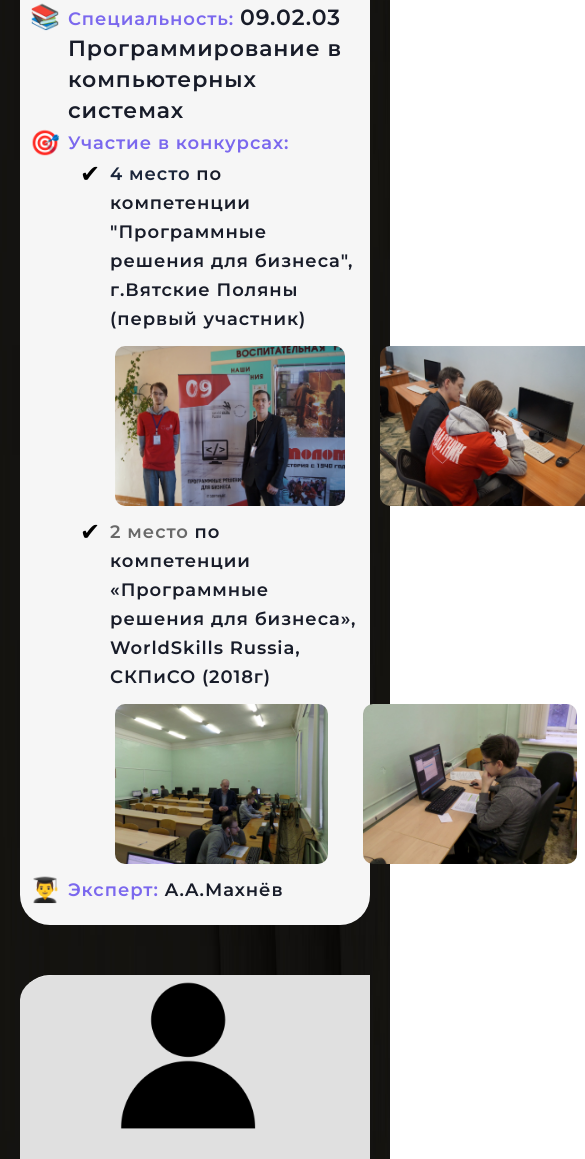
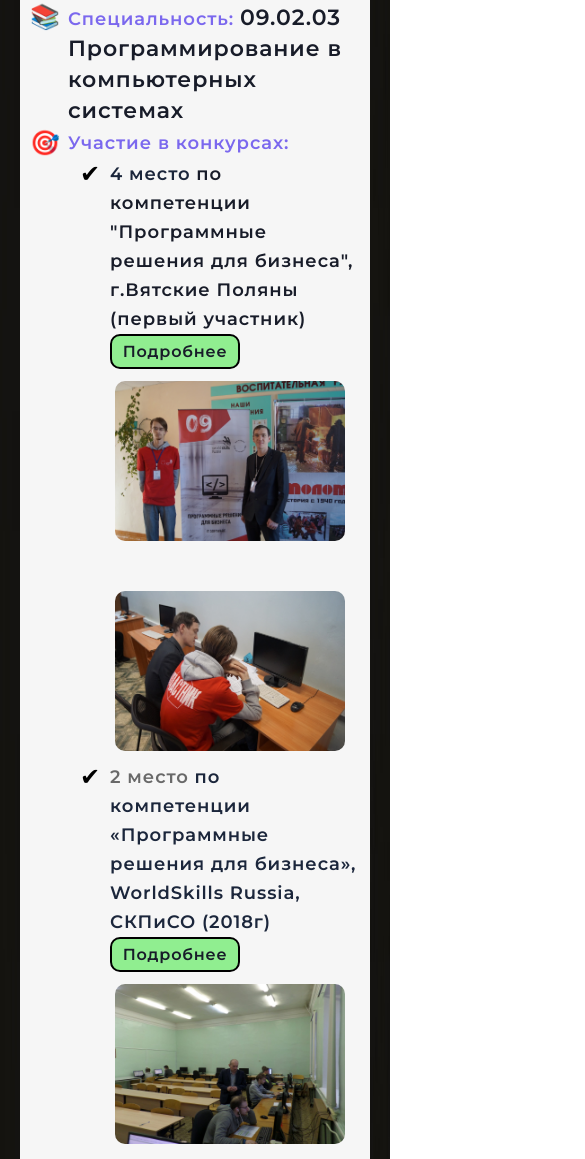
Before and after one commit to Mathew2223/college-project, a website: page index.html in a window 390 px wide. Shown: the part 452-1611 px from the top of the page, 585 px wide, since content can reach past the window. Drawn offline with Linux system fonts and the light colour scheme.

Commit message:
add: resources of members competition (but not all)

```diff
--- a/index.html
+++ b/index.html
@@ -47,7 +47,7 @@
                 <li class="special_student_2">
                     <p class="special_student-p"><span class="text-members_purple__color">Участие в конкурсах:</span></p>
                     <li class="special_student_results">
-                        <a class="special_student-p__purple" href="https://slobkoll.ru/news/239/66/student-kolledzha-uchastnik-III-regionalnogo-chempionata-World-Skills-molodye-professionaly/" target="_blank"><span style="color: #1B263B;" class="twenty-19-competition">4 место</span> по компетенции "Программные решения для бизнеса", г.Вятские Поляны (первый участник)</a>
+                        <p class="special_student-p"><span style="color: #1B263B;" class="twenty-19-competition">4 место</span> по компетенции "Программные решения для бизнеса", г.Вятские Поляны (первый участник) <button class="info_button"><a style="font-size: 16px;" class="special_student-p" href="https://slobkoll.ru/news/239/66/student-kolledzha-uchastnik-III-regionalnogo-chempionata-World-Skills-molodye-professionaly/" target="_blank">Подробнее</a></button></p>
                     </li>
                     <div class="competition_photos">
                         <img class="competition_photo" src="members_photos/DSC03333 (1024x682).jpg" alt="" onclick="openPopup(this.src)">
@@ -57,7 +57,7 @@
                         </div>
                     </div>
                     <li class="special_student_results">
-                        <a class="special_student-p__purple" href="https://slobkoll.ru/news/347/66/otborochnyj-chempionat-molodye-professionaly/" target="_blank"><span class="twenty-19-competition"><span class="silver_color">2 место </span> по компетенции «Программные решения для бизнеса»,<br>WorldSkills Russia, СКПиСО (2018г)</span></a>
+                        <p class="special_student-p"><span class="twenty-19-competition"><span class="silver_color">2 место </span> по компетенции «Программные решения для бизнеса»,<br>WorldSkills Russia, СКПиСО (2018г) </span><button class="info_button"><a style="font-size: 16px;" class="special_student-p" href="https://slobkoll.ru/news/347/66/otborochnyj-chempionat-molodye-professionaly/" target="_blank">Подробнее</a></button></p>
                     </li>
                     <div class="competition_photos">
                         <img class="competition_photo" src="members_photos/SAM_8352.jpeg" alt="" onclick="openPopup(this.src)">
@@ -88,10 +88,10 @@
                 <li class="special_student_2">
                     <p class="special_student-p"><span class="text-members_purple__color">Участие в конкурсах:</span></p>
                     <li class="special_student_results">
-                        <a class="special_student-p__purple" href="https://slobkoll.ru/news/347/66/otborochnyj-chempionat-molodye-professionaly/" target="_blank"><span class="twenty-19-competition"><span class="brown_color">3 место </span> по компетенции «Программные решения для бизнеса»,<br>WorldSkills Russia, СКПиСО (2018г)</span></a>
+                        <p class="special_student-p"><span class="twenty-19-competition"><span class="brown_color">3 место </span> по компетенции «Программные решения для бизнеса»,<br>WorldSkills Russia, СКПиСО (2018г) </span><button class="info_button"><a style="font-size: 16px;" class="special_student-p" href="https://slobkoll.ru/news/347/66/otborochnyj-chempionat-molodye-professionaly/" target="_blank">Подробнее</a></button></p>
                     </li>
                     <li class="special_student_results">
-                        <a class="special_student-p__purple" href="https://www.vpmt.ru/node/11622?ysclid=m3nhp5klre516209245" target="_blank"><span class="twenty-19-competition"><span class="brown_color">3 место </span> по компетенции «Программные решения для бизнеса»,<br>г.Вятские Поляны (2019г)</span></a>
+                        <p class="special_student-p"><span class="twenty-19-competition"><span class="brown_color">3 место </span> по компетенции «Программные решения для бизнеса»,<br>г.Вятские Поляны (2019г) </span><button class="info_button"><a style="font-size: 16px;" class="special_student-p" href="https://www.vpmt.ru/node/11622?ysclid=m3nhp5klre516209245" target="_blank">Подробнее</a></button></p>
                     </li>
                     <div class="competition_photos">
                         <img class="competition_photo" src="members_photos/cheglakov.jpg" alt="" onclick="openPopup(this.src)">
@@ -205,6 +205,7 @@
         popup.style.display = 'flex';
         popup.classList.add('visible');
     }
+
     function closePopup() {
         const popup = document.getElementById('popup')
         popup.classList.remove('visible');
@@ -212,10 +213,42 @@
             popup.style.display = 'none';
         }, 500);
     }
+
     document.addEventListener('keydown', function(event) {
-            if (event.key = 'Escape') {
-                closePopup();
-            }
+        if (event.key === 'Escape') {
+            closePopup();
+        }
     });
+    let closePopupHandler;
+
+    function enableMobileClose() {
+        const popup = document.getElementById("popup");
+        if (popup && !closePopupHandler) {
+            closePopupHandler = closePopup;
+            popup.addEventListener('click', closePopupHandler);
+        }
+    }
+
+    function disableMobileClose() {
+        const popup = document.getElementById("popup");
+        if (popup && closePopupHandler) {
+            popup.removeEventListener('click', closePopupHandler);
+            closePopupHandler = null;
+        }
+    }
+
+    function changeTextBasedOnScreenWidth() {
+        if (window.innerWidth < 900) {
+            disableMobileClose();
+        } else {
+            enableMobileClose();
+        }
+    }
+
+    window.onload = function() {
+        changeTextBasedOnScreenWidth();
+    };
+
+    window.onresize = changeTextBasedOnScreenWidth;
 </script>
 </body>
--- a/members.js
+++ b/members.js
@@ -8,7 +8,7 @@ let members = [
         href: 'https://aviakat.ru/downloads/rumo/olimp/o_ved.pdf',
         photo_href: [],
         experting: 'А.А.Махнёв',
-        competition_results: ['<span class="silver_color">2 место</span> во Всероссийской олимпиаде профессионального мастерства 2019 год'],
+        competition_results: ['<span class="silver_color">2 место</span> во Всероссийской олимпиаде профессионального мастерства 2019 год '],
         // bb_year: 'Год выпуска:'
     },
     {
@@ -18,7 +18,7 @@ let members = [
         href: 'https://vk.com/wall-24316094_3275?ysclid=m3ninxj0vo565605635',
         photo_href: ['members_photos/sedov.jpg'],
         experting: 'А.А.Махнёв',
-        competition_results: ['<span class="brown_color">3 место</span> по компетенции "Программные решения для бизнеса", г.Вятские Поляны – февраль 2021 год']
+        competition_results: ['<span class="brown_color">3 место</span> по компетенции "Программные решения для бизнеса", г.Вятские Поляны – февраль 2021 год ']
     },
     {
         element: document.createElement('div'),
@@ -27,7 +27,7 @@ let members = [
         href: 'https://www.vpmt.ru/node/11793?ysclid=m3nhgcz1th593378480',
         photo_href: ['members_photos/chernih.jpg'],
         experting: '',
-        competition_results: ['<span class="brown_color">3 место</span> по компетенции "Программные решения для бизнеса", г.Вятские Поляны – февраль 2020 год']
+        competition_results: ['<span class="brown_color">3 место</span> по компетенции "Программные решения для бизнеса", г.Вятские Поляны – февраль 2020 год ']
     },
     {
         element: document.createElement('div'),
@@ -36,7 +36,7 @@ let members = [
         href: 'https://www.vpmt.ru/node/11793?ysclid=m3nhgcz1th593378480',
         photo_href: ['members_photos/ekimova.jpg'],
         experting: '',
-        competition_results: ['<span class="gold_color">1 место</span> по компетенции «ИТ-решения для бизнеса на платформе «1С:Предприятие 8»» – февраль 2020 год']
+        competition_results: ['<span class="gold_color">1 место</span> по компетенции «ИТ-решения для бизнеса на платформе «1С:Предприятие 8»» – февраль 2020 год ']
     },
     {
         element: document.createElement('div'),
@@ -45,7 +45,7 @@ let members = [
         href: 'https://vk.com/wall-24316094_3275?ysclid=m3ninxj0vo565605635',
         photo_href: ['members_photos/poroshina.jpg', 'members_photos/poroshina2.jpg'],
         experting: 'А.С.Бобров',
-        competition_results: ['<span class="brown_color">3 место</span> по компетенции "ИТ-решения для бизнеса на платформе 1С", г.Вятские Поляны – февраль 2021 год']
+        competition_results: ['<span class="brown_color">3 место</span> по компетенции "ИТ-решения для бизнеса на платформе 1С", г.Вятские Поляны – февраль 2021 год ']
     },
     {
         element: document.createElement('div'),
@@ -54,7 +54,7 @@ let members = [
         href: 'https://www.vpmt.ru/node/11622?ysclid=m3nhp5klre516209245',
         photo_href: ['members_photos/bobrov.jpg'],
         experting: '',
-        competition_results: ['Медальон «За профессионализм» по компетенции «ИТ - решения для бизнеса на платформе "1С: Предприятие 8"», г.Вятские Поляны – февраль 2019 год']
+        competition_results: ['Медальон «За профессионализм» по компетенции «ИТ - решения для бизнеса на платформе "1С: Предприятие 8"», г.Вятские Поляны – февраль 2019 год ']
     },
     {
         element: document.createElement('div'),
@@ -63,7 +63,7 @@ let members = [
         href: 'https://vk.com/wall-24316094_4370?ysclid=m3v9uf465f986520444',
         photo_href: [],
         experting: 'А.А.Махнёв',
-        competition_results: ['<span class="gold_color">1 место</span> по компетенции "Программные решения для бизнеса", г.Вятские Поляны – февраль 2022 год']
+        competition_results: ['<span class="gold_color">1 место</span> по компетенции "Программные решения для бизнеса", г.Вятские Поляны – февраль 2022 год ']
     },
     {
         element: document.createElement('div'),
@@ -73,7 +73,7 @@ let members = [
         // 2 место - https://vk.com/wall-24316094_6450?ysclid=m3v9ssfyj6720591635
         photo_href: [],
         experting: 'С.Т.Выдрина',
-        competition_results: ['<span class="brown_color">3 место</span> по компетенции "ИТ-решения для бизнеса на платформе 1С", г.Вятские Поляны – февраль 2022 год']
+        competition_results: ['<span class="brown_color">3 место</span> по компетенции "ИТ-решения для бизнеса на платформе 1С", г.Вятские Поляны – февраль 2022 год ']
         // competition_results2: '<span class="silver_color">2 место</span>, по компетенции «Разработка мобильных приложений», г.Киров –март 2023'
     },
     {
@@ -83,7 +83,7 @@ let members = [
         href: 'https://www.vpmt.ru/node/12337?ysclid=m3ni15wj17202705121',
         photo_href: ['members_photos/hamidullin.jpeg'],
         experting: '',
-        competition_results: [`<span class="gold_color">1 место</span> по компетенции "Программные решения для бизнеса", г.Вятские Поляны – март 2023 год`]
+        competition_results: [`<span class="gold_color">1 место</span> по компетенции "Программные решения для бизнеса", г.Вятские Поляны – март 2023 год `]
     },
     {
         element: document.createElement('div'),
@@ -92,14 +92,14 @@ let members = [
         href: 'https://slobkoll.ru/news/1013/66/regionalnyj-etap-chempionata-po-professionalnomu-masterstvu-professionaly/',
         photo_href: [],
         experting: 'А.А.Махнёв',
-        competition_results: ['<span class="gold_color">1 место</span> по компетенции "Программные решения для бизнеса", г.Вятские Поляны – март 2024 год']
+        competition_results: ['<span class="gold_color">1 место</span> по компетенции "Программные решения для бизнеса", г.Вятские Поляны – март 2024 год ']
     },
     {
         element: document.createElement('div'),
         title: 'Выдрин Семён',
         href: '',
         photo_href: [],
-        competition_results: ['Эксперт чемпионата по компетенции «ИТ-решения для бизнеса на платформе «1С:Предприятие 8», г.Вятские Поляны – февраль 2022, март 2023 год'],
+        competition_results: ['Эксперт чемпионата по компетенции «ИТ-решения для бизнеса на платформе «1С:Предприятие 8», г.Вятские Поляны – февраль 2022, март 2023 год '],
         experting: ''
     },
     {
@@ -110,7 +110,7 @@ let members = [
         photo_href: [],
         experting: 'Н.С.Пентин',
         competition_results: ['<span class="brown_color">3 место</span>  по компетенции "Программные решения для бизнеса", г.Вятские Поляны – март 2024 год','<br>',
-        'участник по компетенции "Программные решения для бизнеса", г.Вятские Поляны – март 2023 год']
+        'участник по компетенции "Программные решения для бизнеса", г.Вятские Поляны – март 2023 год ']
     },
 ];
 document.addEventListener('DOMContentLoaded', function() {
@@ -157,17 +157,19 @@ document.addEventListener('DOMContentLoaded', function() {
         special_student_p3.className = 'special_student-p';
         special_student_p3.innerHTML = `<a class="text-members_purple__color">Эксперт: </a><a>${member.experting}</a>`;
 
+        const info_button = document.createElement('button');
+        info_button.className = 'info_button'
+        info_button.innerHTML = `<a style="font-size: 16px;" class="special_student-p" href="${member.href}" target="_blank">Подробнее</a>`
+
         const special_student_results = document.createElement('li');
         special_student_results.className = 'special_student_results';
 
         member.competition_results.forEach((item) => {
-            const special_student_p = document.createElement('a');
-            special_student_p.href = member.href
-            special_student_p.setAttribute('target', '_blank');
-            special_student_p.className = 'special_student-p__purple';
-            const twenty_competition = document.createElement('a');
+            const special_student_p = document.createElement('p');
+            special_student_p.className = 'special_student-p';
+            const twenty_competition = document.createElement('span');
             twenty_competition.innerHTML = item;
-            special_student_p.appendChild(twenty_competition);
+            special_student_p.append(twenty_competition, info_button);
             special_student_results.appendChild(special_student_p);
         });
 
--- a/style.scss
+++ b/style.scss
@@ -156,11 +156,7 @@ main{
     border-radius: 30px;
     margin-left: 20px;
     margin-right: 20px;
-    cursor: pointer;
-    // transition: transform 0.3s ease;
-    // &:hover {
-    //     transform: scale(1.04);
-    // }
+    cursor: default;
 }
 .members-info_text{
     display: flex;
@@ -229,23 +225,6 @@ main{
     text-decoration-skip-ink: none;
     color: $almost-black-color-p;
     text-decoration: none;
-}
-.special_student-p__purple,
-.special_student-p__purple .twenty-19-competition{
-    font-family: $font-Montserrat;
-    font-size: 18px;
-    font-weight: 600;
-    line-height: 29px;
-    letter-spacing: $letter-spacing_text;
-    text-underline-position: from-font;
-    text-decoration-skip-ink: none;
-    color: $almost-black-color-p;
-    text-decoration: none;
-    transition: color 0.5s ease;
-}
-.special_student-p__purple:hover,
-.special_student-p__purple:hover .twenty-19-competition {
-    color: rgb(139, 33, 215);
 }
 .twenty-19-competition{
     color: #1B263B;
@@ -349,17 +328,26 @@ main{
     transform: translateY(-20px);
     transition: opacity 0.6s ease, transform 0.6s ease;
 }
-
 .popup.visible {
     display: block;
     opacity: 1;
     transform: translateY(0);
 }
-
+.info_button{
+    width: 130px;
+    height: 35px;
+    border-radius: 10px;
+    border: 2px solid black;
+    background-color: #90EE90;
+    cursor: pointer;
+}
 
 @media (max-width: 1200px) {
     .member-info_block{
         width: 600px;
+    }
+    .member1_profile{
+        border-radius: 20px;
     }
 }
 @media (max-width: 1150px) {
@@ -405,6 +393,9 @@ main{
         font-size: 24px;
         padding: 20px;
     }
+    .competition_photos{
+        flex-direction: column;
+    }
 }
 @media (max-width: 900px) {
     .progr-speciality_p{
```
Also changed, not shown: style.css, years.css, 2 other files.
